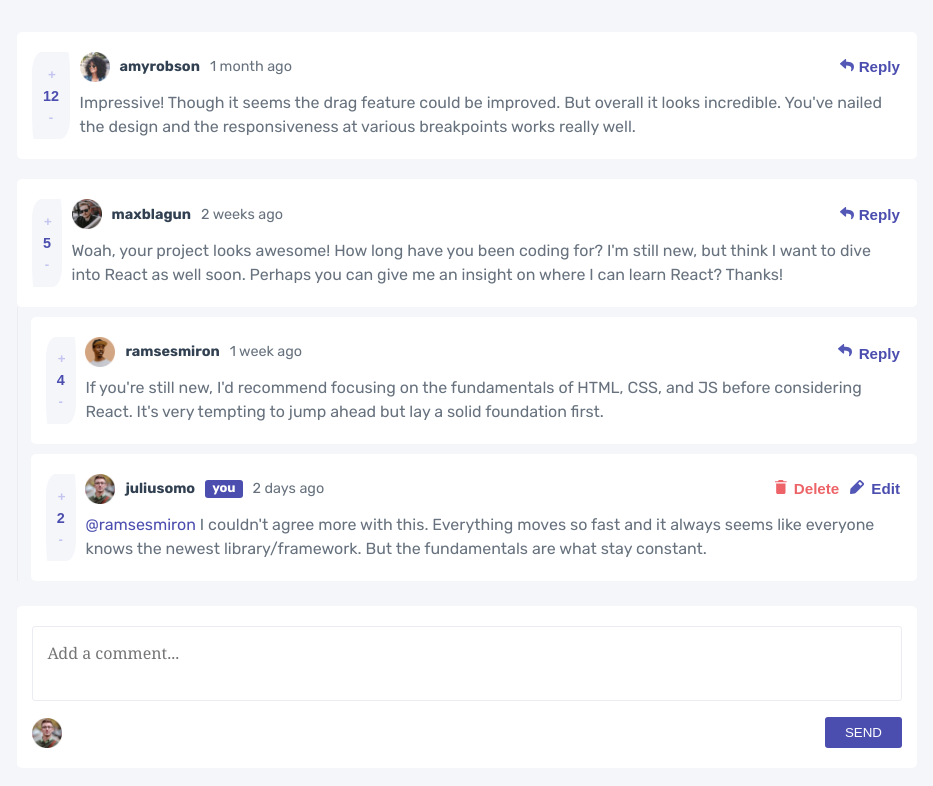
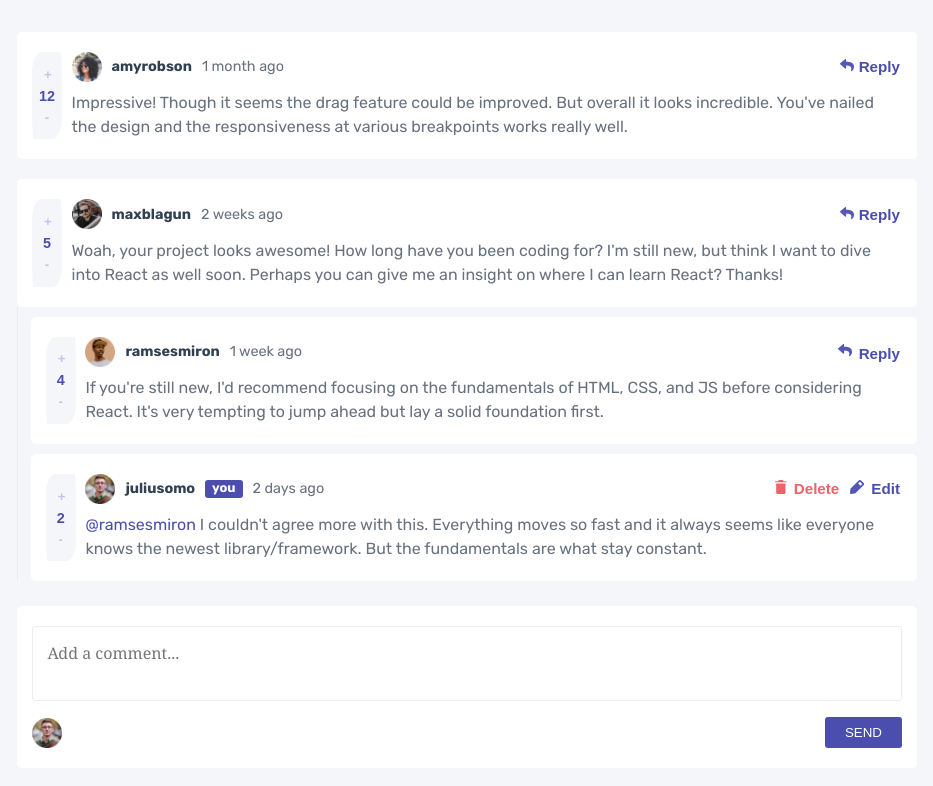
Before and after one commit to ikennarichard/Interactive-comments-section, a React (Vite) app: page / in a window 1280 px wide. Shown: the top 786 px of the page, without its empty margins (173-1106 px from the left). Built offline with nearby package versions, Linux system fonts and the light colour scheme.

Commit message:
Fix size of votes controller

```diff
--- a/src/index.css
+++ b/src/index.css
@@ -165,7 +165,7 @@ article, .comment_box {
 
 .votes {
   background-color: var(--very-light-gray);
-  width: fit-content;
+  width: 30px;
   padding: 4px;
   border-radius: 10px 5% / 20px 30px;
   display: flex;
```
